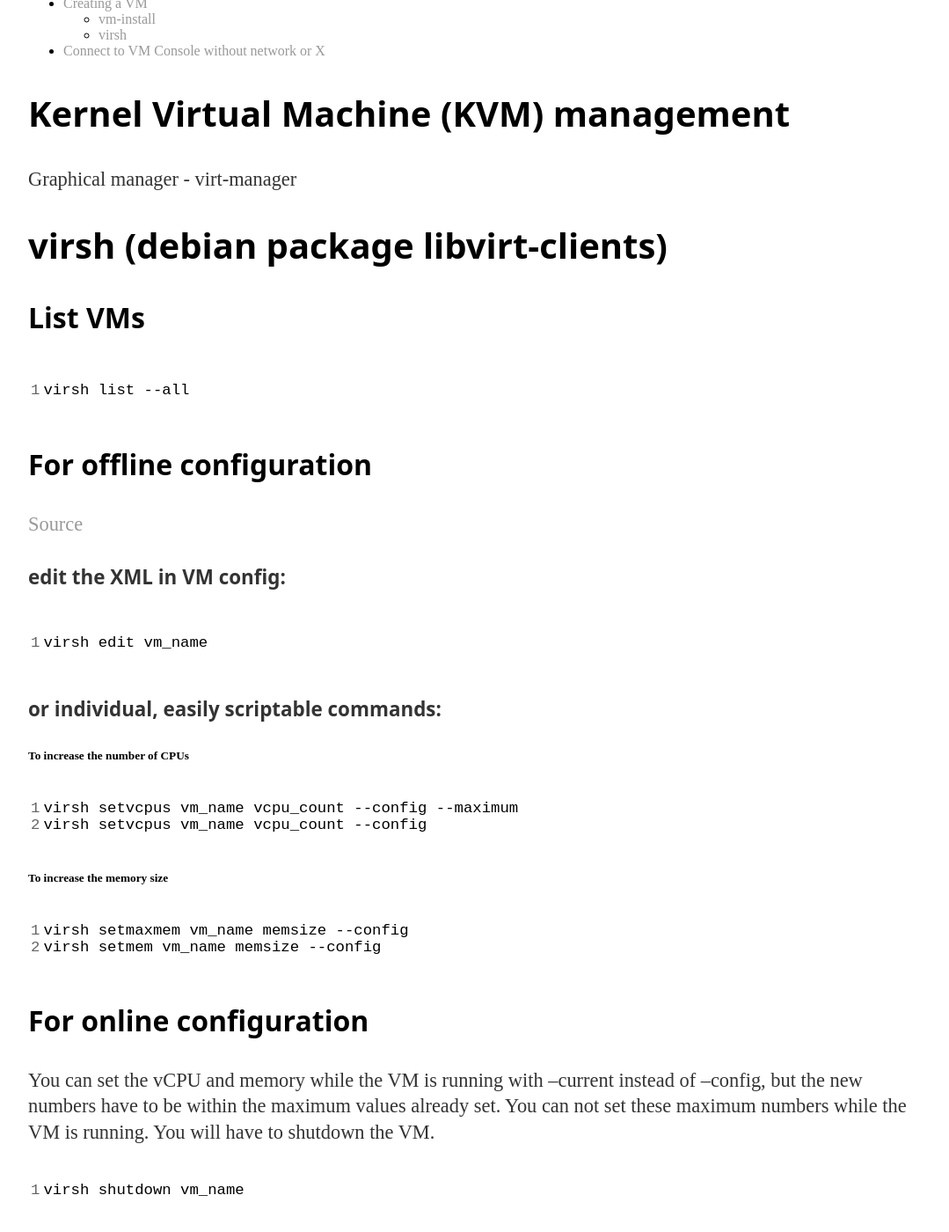
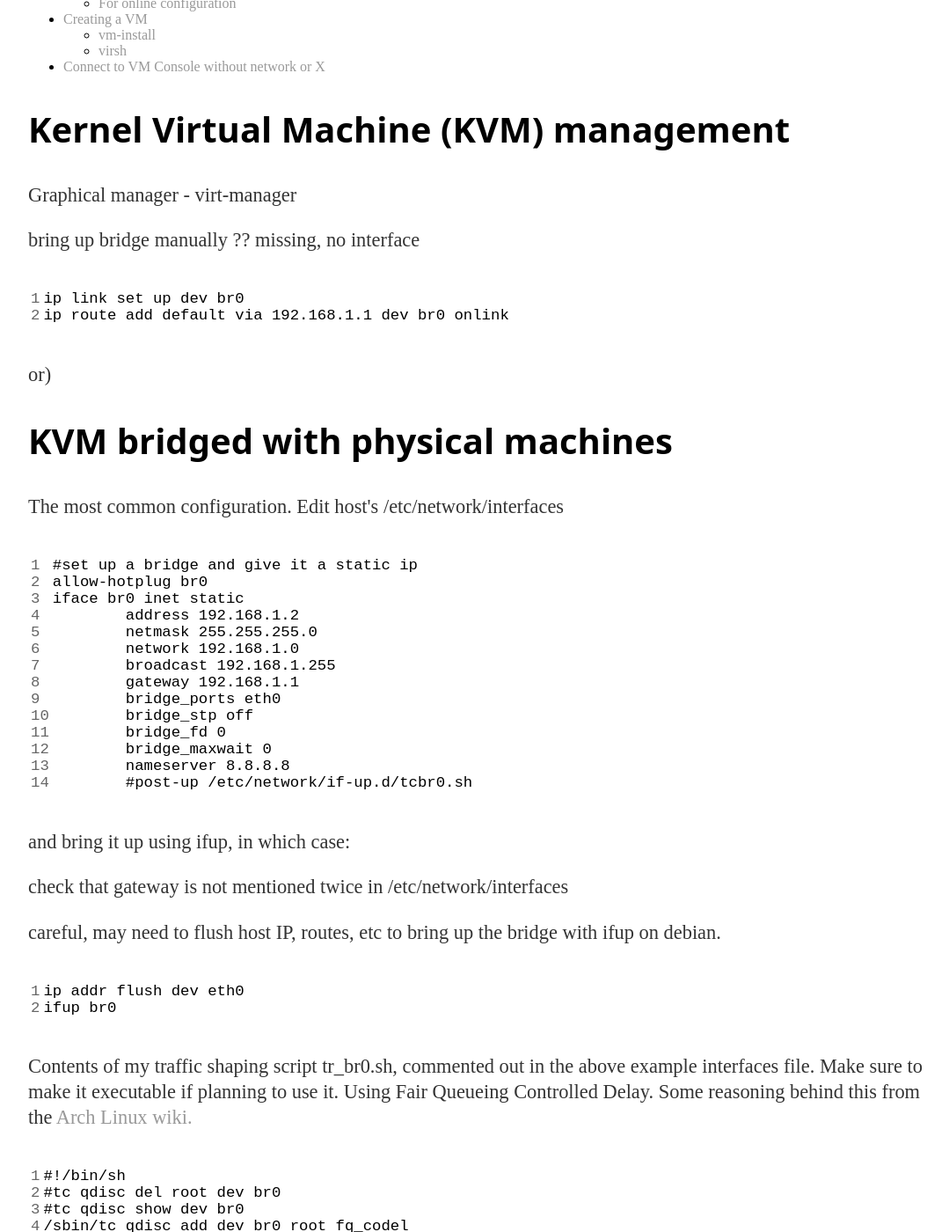
Before and after one commit to c0hen/c0hen, a Jekyll site: the page built from kvm.md, in a window 1280 px wide and 1400 px high, scrolled down 416 px. Shown: the whole window at 88% size, without its empty margins (96-1175 px from the left). Built offline with Jekyll 4.4.1, drawn with Linux system fonts in a browser that asks for light colours; some of the changed text lies outside the part shown.

Commit message:
Add content

````diff
--- a/kvm.md
+++ b/kvm.md
@@ -12,7 +12,54 @@ tags: kvm qemu virsh
 
 Graphical manager - virt-manager
 
-[//]: # (TODO: bridge adapter, network)
+[//]: # (TODO: network.
+bring up bridge manually ?? missing, no interface
+```sh
+ip link set up dev br0
+ip route add default via 192.168.1.1 dev br0 onlink
+```
+
+or)
+
+## KVM bridged with physical machines
+
+The most common configuration. Edit host's /etc/network/interfaces
+
+```sh
+#set up a bridge and give it a static ip
+allow-hotplug br0
+iface br0 inet static
+        address 192.168.1.2
+        netmask 255.255.255.0
+        network 192.168.1.0
+        broadcast 192.168.1.255
+        gateway 192.168.1.1
+        bridge_ports eth0
+        bridge_stp off
+        bridge_fd 0
+        bridge_maxwait 0
+        nameserver 8.8.8.8
+        #post-up /etc/network/if-up.d/tcbr0.sh
+```
+and bring it up using ifup, in which case:
+
+check that gateway is not mentioned twice in /etc/network/interfaces
+
+careful, may need to flush host IP, routes, etc to bring up the bridge with ifup on debian.
+
+```sh
+ip addr flush dev eth0
+ifup br0
+```
+
+Contents of my traffic shaping script tr_br0.sh, commented out in the above example interfaces file. Make sure to make it executable if planning to use it.
+Using Fair Queueing Controlled Delay. Some reasoning behind this from the [Arch Linux wiki.](https://wiki.archlinux.org/index.php/advanced_traffic_control)
+```sh
+#!/bin/sh
+#tc qdisc del root dev br0
+#tc qdisc show dev br0
+/sbin/tc qdisc add dev br0 root fq_codel
+```
 
 ## virsh (debian package libvirt-clients)
 
@@ -80,7 +127,7 @@ use --cdrom=/home/isos/debian9.iso
 --disk path=/var/lib/libvirt/images/debian9.img,bus=virtio,size=10 \
 --graphics none \
 --location http://httpredir.debian.org/debian/dists/stretch/main/installer-amd64/ \
---network bridge:br0 \
+--network bridge=br0 \
 --console pty,target_type=serial \
 --extra-args 'console=ttyS0,115200n8 serial'
 ```
````
